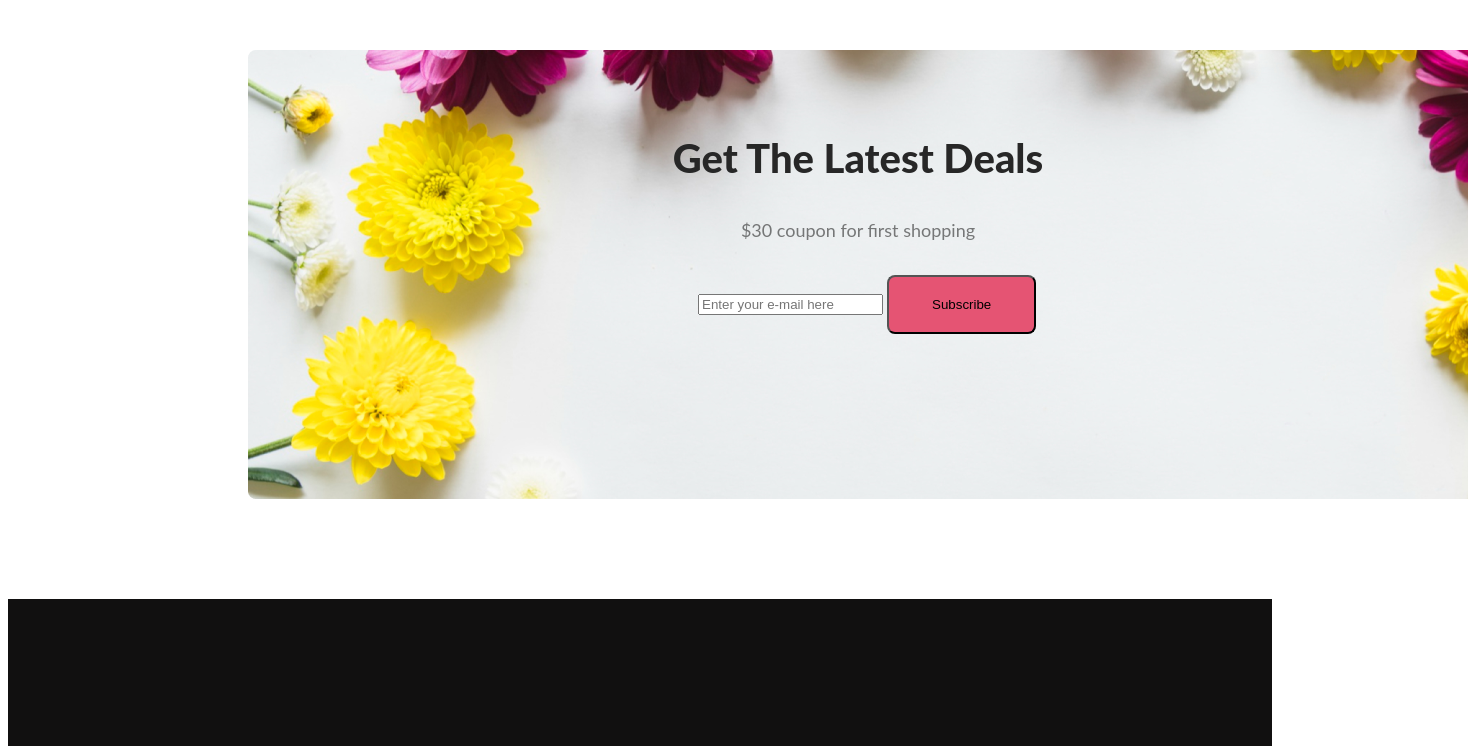
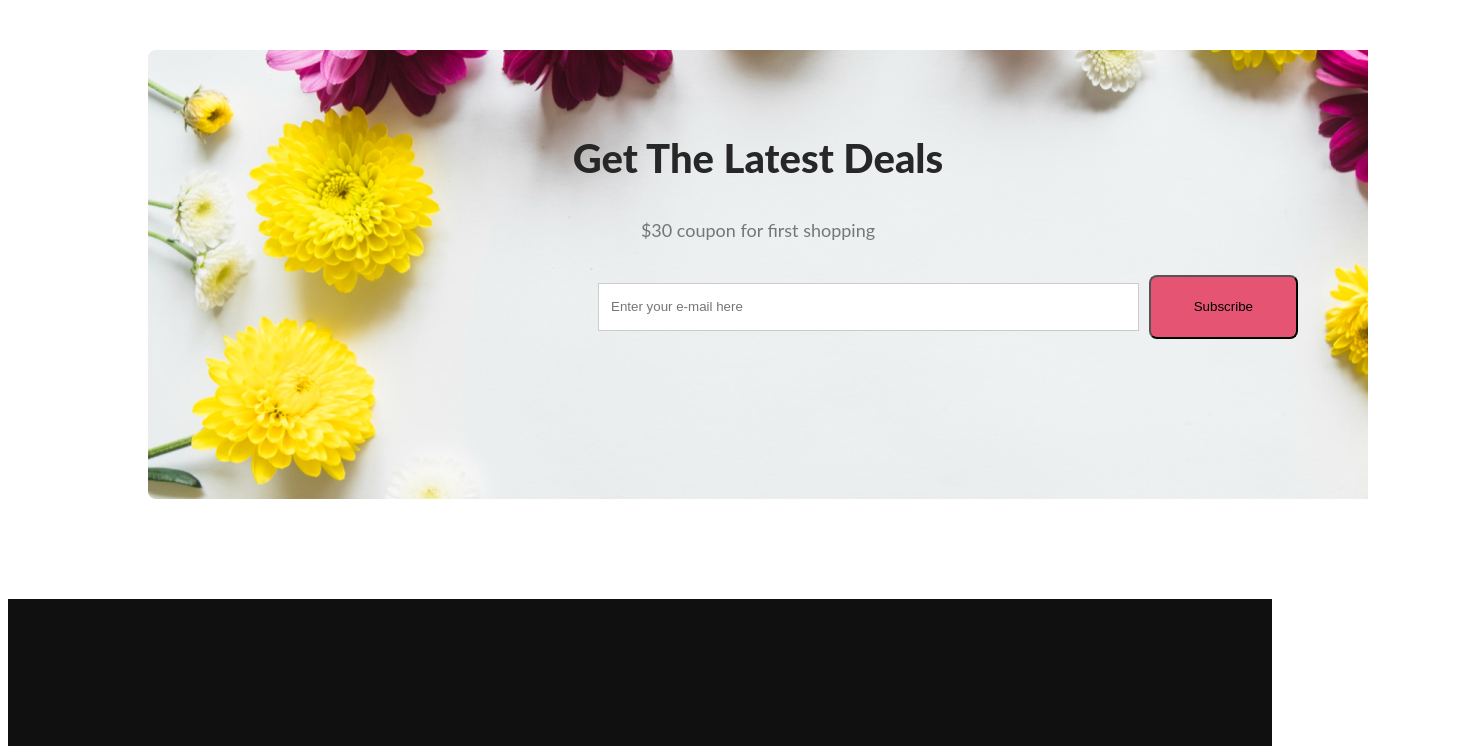
Before and after one commit to Tahsin1111/first-assignment, a plain HTML site: page index.html in a window 1280 px wide. Shown: the part 2019-2765 px from the top of the page, 1468 px wide, since content can reach past the window. Drawn offline with Linux system fonts and the light colour scheme.

Commit message:
creaating some change

```diff
--- a/styles/styles.css
+++ b/styles/styles.css
@@ -80,6 +80,7 @@ height: 420px;
     text-align: center;
     justify-content: center;
 
+
 }
 
  .insta-title{
@@ -101,6 +102,7 @@ font-style: normal;
 font-weight: 400;
 line-height: 30px;
 align-items: center;
+padding-left: 450px;
 }
 .photos{
     display: flex;
@@ -118,12 +120,13 @@ width: 1220px;
 height: 449px;
 margin-top: 50px;
 margin-bottom: 50px;
-margin-left: 240px;
-margin-right: 500px;
+margin-left: 140px;
+margin-right: 240px;
 background-repeat: no-repeat;
 align-items: center;
 justify-content: center;
 padding-top: 50px;
+
 }
 .last-title{
     color: #272727;
@@ -146,10 +149,14 @@ line-height: 30px;
 .form{
     width: 700px;
 height: 64px;
+
+margin-left: 450px;
+display: flex;
+gap: 10px;
 justify-content: center;
-margin-left: 450px;
 
 }
+
 #shop{
     color:white ;
 }
@@ -188,3 +195,12 @@ font-weight: 400;
 line-height: normal;
 
 }
+
+input[type=email] {
+    width: 100%;
+    padding: 12px;
+    margin: 8px 0;
+    display: inline-block;
+    border: 1px solid #ccc;
+    box-sizing: border-box;
+  }
```
